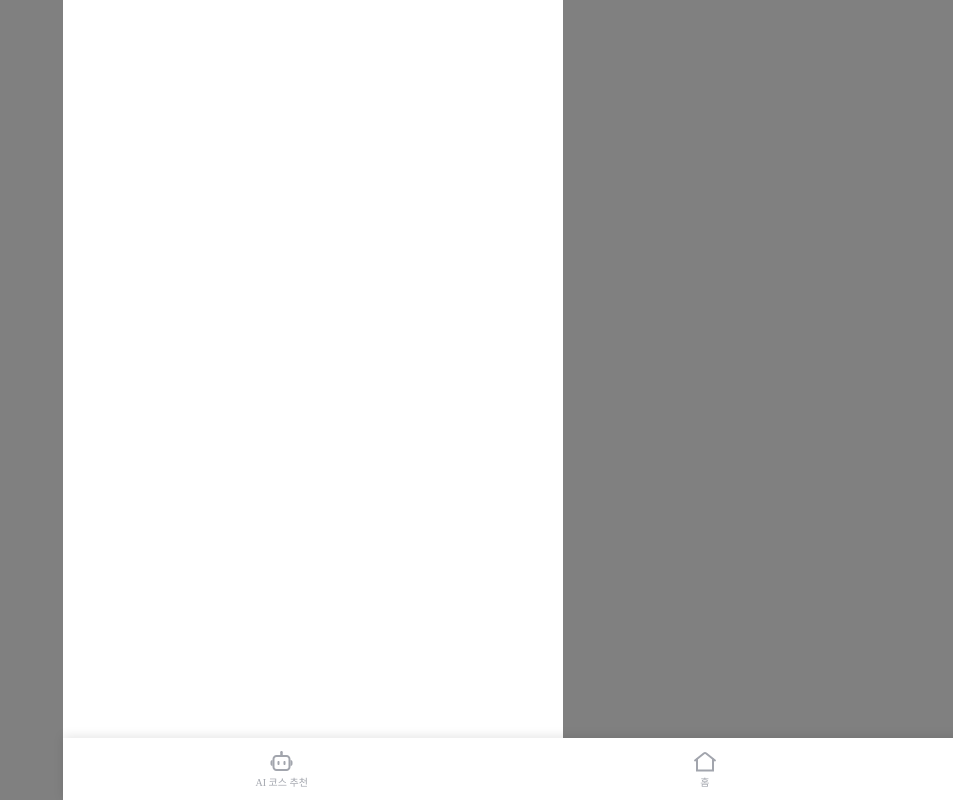
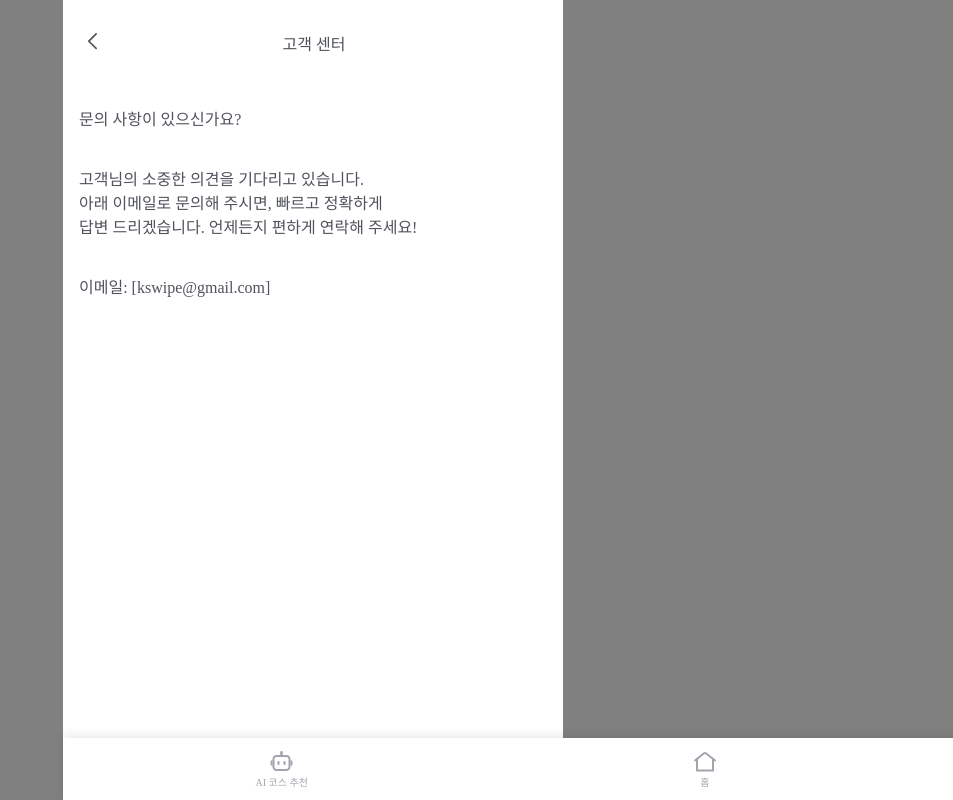
Before and after one commit to osohyun0224/Web-Vital-Swipe, a React (Vite) app: page /cs in a window 1280 px wide. Shown: the whole page, without its empty margins (327-1280 px from the left). Built offline with nearby package versions, Linux system fonts and the light colour scheme; a web font is replaced by a local one.

Commit message:
✨ feat :: 설정 - 고객센터 구현 완료

```diff
--- a/src/pages/Customer.jsx
+++ b/src/pages/Customer.jsx
@@ -1,9 +1,32 @@
+import styled from "styled-components";
 import NavigationBar from "../components/NavigationBar";
+import Header from "../components/Header";
 
-const  Customer = () => {
+const InfoText = styled.div`
+  color: var(--Gray-Scale-Gray-700, #50535c);
 
+  /* Text1 */
+  font-family: Pretendard;
+  font-size: 16px;
+  font-style: normal;
+  font-weight: 400;
+  line-height: normal;
+`;
+
+const Customer = () => {
   return (
     <div>
+      <Header title="고객 센터" />
+      <br /><br />
+      <InfoText>문의 사항이 있으신가요?</InfoText>
+      <br /><br />
+      <InfoText>
+        고객님의 소중한 의견을 기다리고 있습니다. <br />
+        아래 이메일로 문의해 주시면, 빠르고 정확하게 <br />
+        답변 드리겠습니다. 언제든지 편하게 연락해 주세요!
+      </InfoText>
+      <br /><br />
+      <InfoText>이메일: [kswipe@gmail.com]</InfoText>
       <NavigationBar />
     </div>
   );
--- a/src/pages/Notice.jsx
+++ b/src/pages/Notice.jsx
@@ -1,9 +1,10 @@
 import NavigationBar from "../components/NavigationBar";
-
+import Header from "../components/Header";
 const Notice = () => {
 
   return (
     <div>
+      <Header title="공지사항"/>
       <NavigationBar />
     </div>
   );
```
